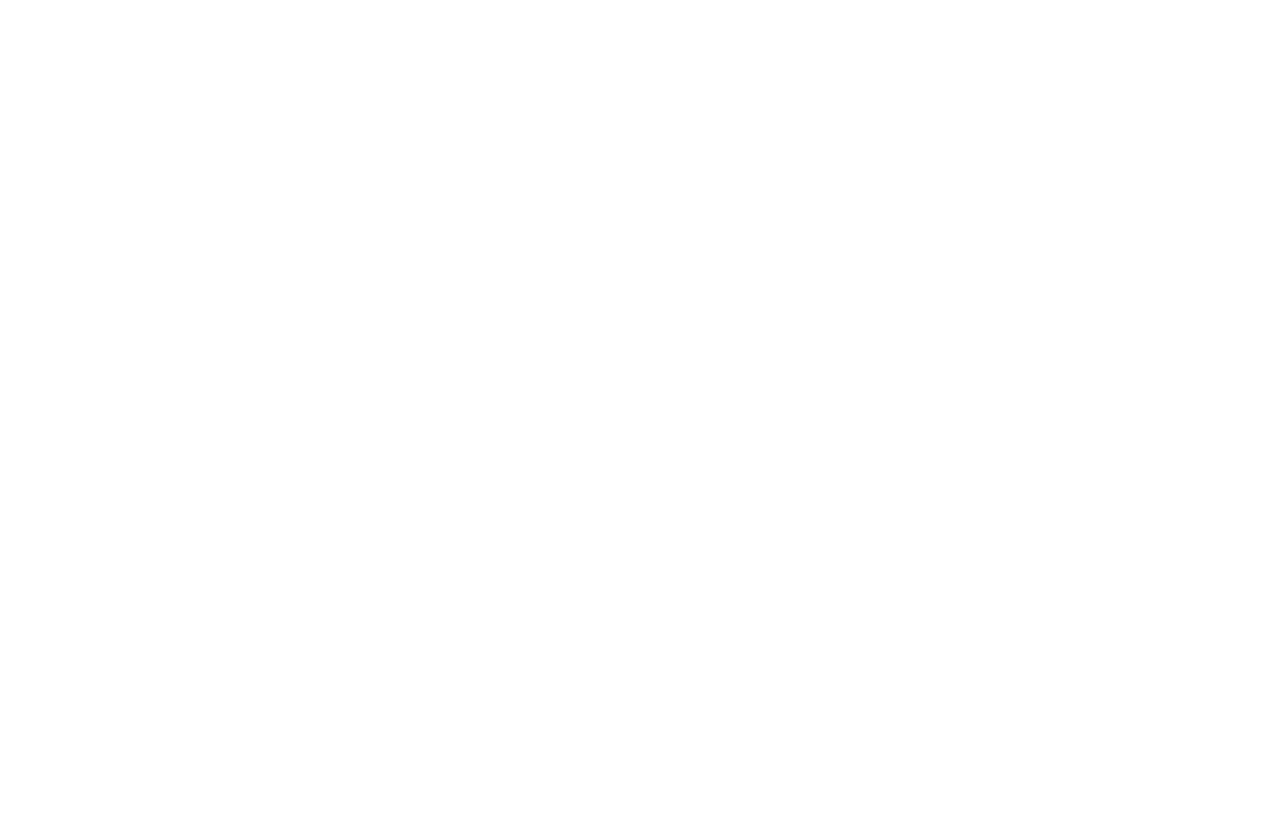
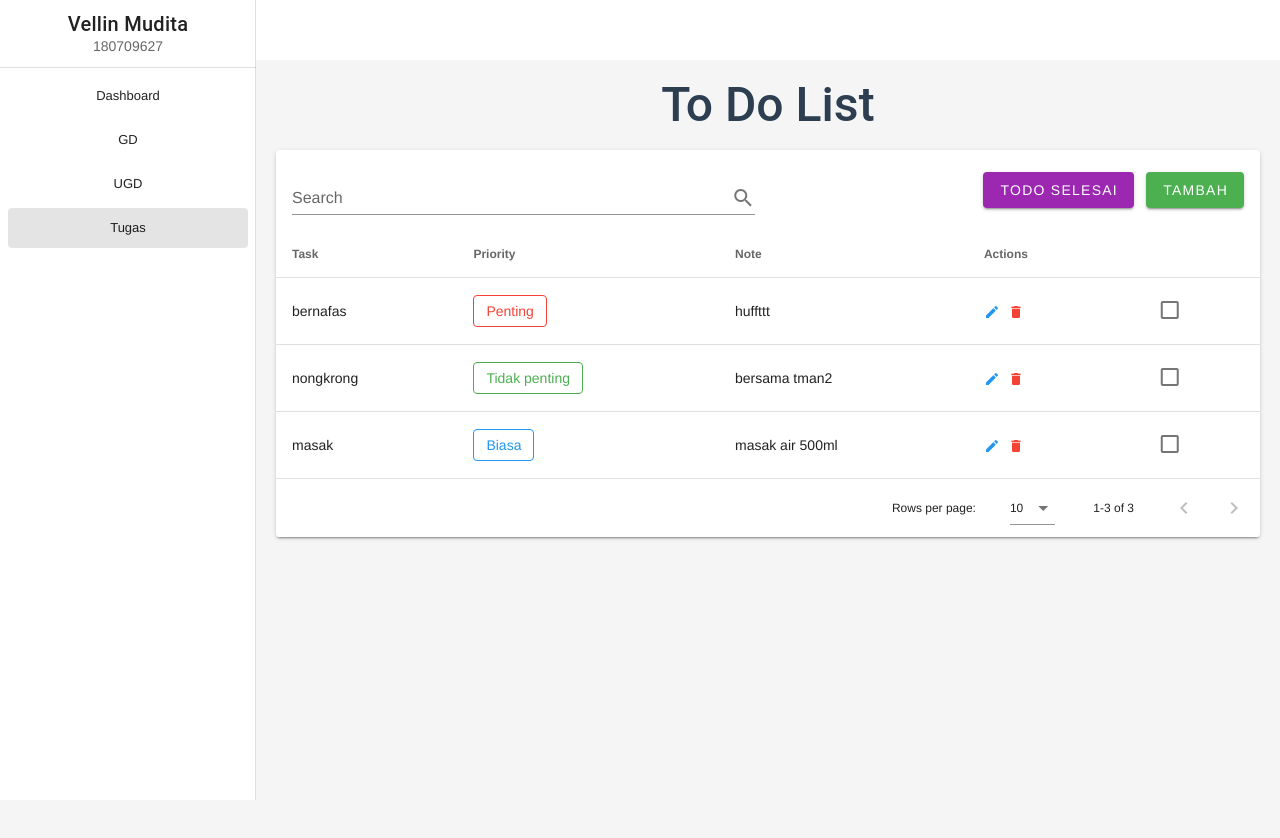
Before and after one commit to VellinMudita/VueCLI-Webpack_9627, a Vue app: page /tgs in a window 1280 px wide. Before the commit this address led to /. Shown: the top 838 px of the page. Built offline with nearby package versions, Linux system fonts and the light colour scheme.

Commit message:
Tugas Vue CLI

```diff
--- /dev/null
+++ b/src/components/TodoList/ListTGS.vue
@@ -0,0 +1,266 @@
+<template>
+	<v-main class="list">
+		<h3 class="text-h3 font-weight-medium mb-5">To Do List</h3>
+
+		<v-card>
+			<v-card-title>
+				<v-text-field
+					v-model="search"
+					append-icon="mdi-magnify"
+					label="Search"
+					single-line
+					hide-details
+				></v-text-field>
+
+				<v-spacer></v-spacer>
+
+				<v-btn class="mr-3" color="purple" dark @click="dialogFinished = true">Todo Selesai</v-btn>
+
+				<v-btn color="success" dark @click="dialog = true">Tambah</v-btn>
+			</v-card-title>
+
+			<v-data-table :headers="headers" :items="todos" :search="search">
+				<template v-slot:[`item.priority`]="{ item }">
+					<v-chip outlined label :color="getColor(item.priority)" dark>{{ item.priority }} </v-chip>
+				</template>
+
+				<template v-slot:[`item.actions`]="{ item }">
+					<v-icon color="blue" small class="mr-2" @click="editItem(item)">mdi-pencil</v-icon>
+
+					<v-icon color="red" small @click="deleteItem(item)">mdi-delete</v-icon>
+				</template>
+
+                <template v-slot:[`item.checkbox`]="{ item }">
+                    <v-checkbox v-model="item.selected"></v-checkbox>
+                </template>
+			</v-data-table>
+		</v-card>
+
+        <v-card v-if="todos.filter((todo) => todo.selected).length > 0" class="mt-5">
+            <v-card-title>
+                <span class="font-weight-bold text-sm-left">Delete Multiple</span>
+            </v-card-title>
+
+            <v-card-text>
+                <ul v-for="(todo, index) in todos.filter((todo) => todo.selected)" :key="index" class="text-sm-left">
+                    <li>{{ todo.task }}</li>
+                </ul>
+
+                <v-btn color="red" dark @click="dialogMultiple = true">Hapus Semua</v-btn>
+            </v-card-text>
+        </v-card>
+
+		<v-dialog v-model="dialog" persistent max-width="600px">
+			<v-card>
+				<v-card-title>
+					<span class="headline">Form Todo</span>
+				</v-card-title>
+
+				<v-card-text>
+					<v-container>
+						<v-text-field v-model="formTodo.task" label="Task" required></v-text-field>
+
+						<v-select v-model="formTodo.priority" :items="['Penting', 'Biasa', 'Tidak penting']" label="Priority" required></v-select>
+
+						<v-textarea v-model="formTodo.note" label="Note" required></v-textarea>
+					</v-container>
+				</v-card-text>
+
+				<v-card-actions>
+					<v-spacer></v-spacer>
+					<v-btn color="blue darken-1" text @click="cancel"> Cancel</v-btn>
+
+					<v-btn color="blue darken-1" text @click="save">Save</v-btn>
+				</v-card-actions>
+			</v-card>
+		</v-dialog>
+
+		<v-dialog v-model="dialogDelete" persistent max-width="350px">
+			<v-card>
+				<v-card-title>
+					<span class="headline font-weight-bold">Yakin ingin menghapus?</span>
+				</v-card-title>
+
+				<v-card-actions>
+					<v-spacer></v-spacer>
+					<v-spacer></v-spacer>
+					<v-btn color="green darken-1" text @click="cancelDelete">Tidak </v-btn>
+
+					<v-btn color="red darken-1" text @click="confirmDelete">Ya</v-btn>
+				</v-card-actions>
+			</v-card>
+		</v-dialog>
+
+        <v-dialog v-model="dialogMultiple" persistent max-width="450px">
+            <v-card>
+                <v-card-title>
+                    <span class="headline font-weight-bold">Yakin ingin menghapus?</span>
+                </v-card-title>
+
+                <v-card-actions>
+                    <v-spacer></v-spacer>
+                    <v-spacer></v-spacer>
+
+                    <v-btn color="green darken-1" text @click="dialogMultiple = false">Tidak</v-btn>
+
+                    <v-btn color="red darken-1" text @click="confirmDeleteMultiple">Ya</v-btn>
+                </v-card-actions>
+            </v-card>
+        </v-dialog>
+
+		<v-dialog v-model="dialogFinished" persistent max-width="1000px">
+			<v-card>
+				<v-card-title>
+					<span class="headline font-weight-bold">Finished To do</span>
+				</v-card-title>
+
+				<v-card-text>
+					<v-container>
+						<v-data-table :headers="finished" :items="finishedTodos">
+
+							<template v-slot:[`item.priority`]="{ item }">
+								<v-chip outlined label :color="getColor(item.priority)" dark>{{ item.priority }}</v-chip>
+							</template>
+
+						</v-data-table>
+					</v-container>
+				</v-card-text>
+
+				<v-card-actions>
+					<v-spacer></v-spacer>
+
+					<v-btn color="blue darken-1" text @click="dialogFinished = false"> Close</v-btn>
+				</v-card-actions>
+			</v-card>
+		</v-dialog>
+	</v-main>
+</template>
+
+
+<script>
+export default {
+	name: "List",
+	data() {
+		return {
+			search: null,
+			dialog: false,
+			dialogDelete: false,
+			dialogFinished: false,
+            dialogMultiple: false,
+			editIndex: -1,
+			headers: [
+				{
+					text: "Task",
+					align: "start",
+					sortable: true,
+					value: "task",
+				},
+				{ text: "Priority", value: "priority" },
+				{ text: "Note", value: "note" },
+				{ text: "Actions", value: "actions" },
+                { text: "", value: "checkbox" },
+			],
+			finished: [
+				{
+					text: "Task",
+					align: "start",
+					sortable: true,
+					value: "task",
+				},
+				{ text: "Priority", value: "priority" },
+				{ text: "Note", value: "note" },
+			],
+			todos: [
+				{
+					task: "bernafas",
+					priority: "Penting",
+					note: "huffttt",
+                    selected: false,
+				},
+				{
+					task: "nongkrong",
+					priority: "Tidak penting",
+					note: "bersama tman2",
+                    selected: false,
+				},
+				{
+					task: "masak",
+					priority: "Biasa",
+					note: "masak air 500ml",
+                    selected: false,
+				},
+			],
+			finishedTodos: [
+
+            ],
+
+			formTodo: {
+				task: null,
+				priority: null,
+				note: null,
+                selected: false,
+			},
+		};
+	},
+	methods: {
+		save() {
+			if (this.editIndex > -1)
+                this.todos.splice(this.editIndex, 1, this.formTodo);
+			else this.todos.push(this.formTodo);
+                this.resetForm();
+
+			this.dialog = false;
+			this.editIndex = -1;
+		},
+		cancel() {
+			this.resetForm();
+			this.dialog = false;
+			this.editIndex = -1;
+		},
+		resetForm() {
+			this.formTodo = {
+				task: null,
+				priority: null,
+				note: null,
+                selected: false,
+			};
+		},
+		editItem(item) {
+			this.editIndex = this.todos.indexOf(item);
+
+			this.formTodo = {
+				task: item.task,
+				priority: item.priority,
+				note: item.note,
+                selected: item.selected,
+			};
+			this.dialog = true;
+		},
+		deleteItem(item) {
+			this.editIndex = this.todos.indexOf(item);
+			this.dialogDelete = true;
+		},
+		cancelDelete() {
+			this.dialogDelete = false;
+			this.editIndex = -1;
+		},
+		confirmDelete() {
+			this.finishedTodos.push(this.todos[this.editIndex]);
+			this.todos.splice(this.editIndex, 1);
+			this.dialogDelete = false;
+			this.editIndex = -1;
+		},
+        confirmDeleteMultiple() {
+            this.finishedTodos.push(this.todos.filter((todo) => todo.selected));
+            this.todos = this.todos.filter((todo) => !todo.selected);
+            this.dialogMultiple = false;
+            this.editIndex = -1;
+        },
+		getColor(prioritas) {
+			if (prioritas === "Penting") return "red";
+			else if (prioritas === "Biasa") return "blue";
+			else return "green";
+		},
+	},
+};
+</script>
--- a/src/router.js
+++ b/src/router.js
@@ -39,7 +39,7 @@
                 {
                     path: "/tgs",
                     name: "Tugas",
-                    component: importComponent('TodoList/ListTugas'),
+                    component: importComponent('TodoList/ListTGS'),
                 },
             ]
         },
```
